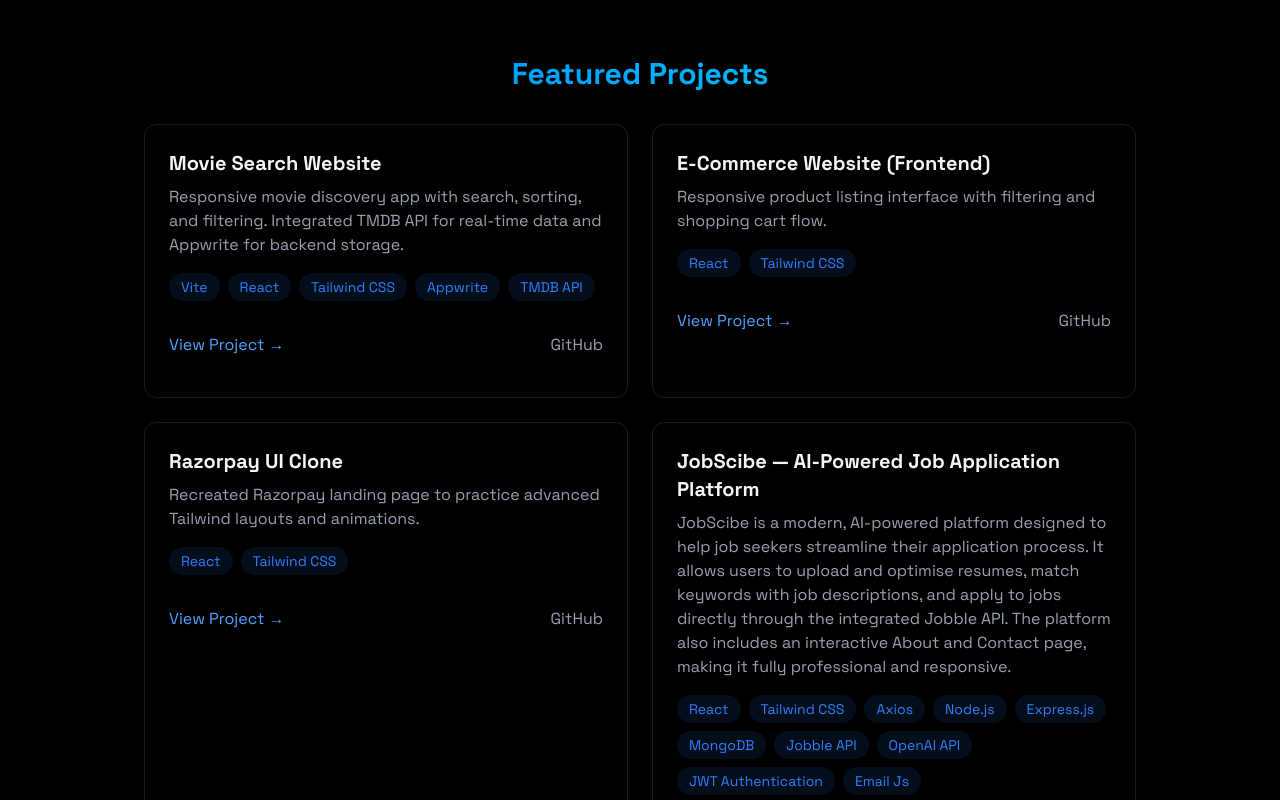
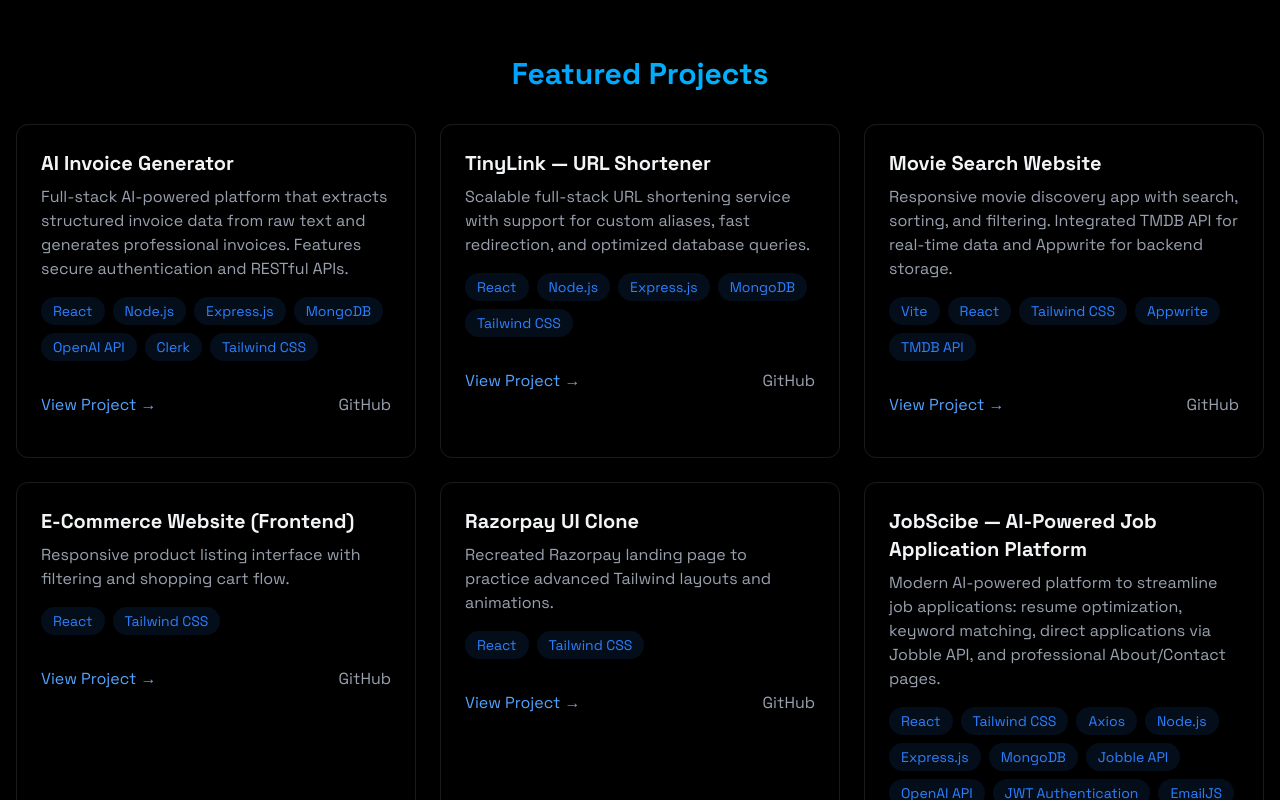
Before and after one commit to amishsheikh/aamish-portfolio, a React (Vite) app: page / in a window 1280 px wide. Shown: the part 2300-3100 px from the top of the page. Built offline with nearby package versions, Linux system fonts and the light colour scheme.

Commit message:
Added the new project

```diff
--- a/src/components/sections/About.jsx
+++ b/src/components/sections/About.jsx
@@ -48,9 +48,9 @@
           <div className="rounded-xl p-8 border-white/10 border hover:-translate-y-1 transition-all">
             <ul className="list-disc list-inside text-gray-300 mb-6 space-y-2">
               <p>
-                Full Stack Developer with 2 years of professional experience in
-                designing and building web applications. Proficient in the MERN
-                stack (MongoDB, Express.js, React.js, Node.js) with strong
+                Full Stack Developer with 2 years + of professional experience
+                in designing and building web applications. Proficient in the
+                MERN stack (MongoDB, Express.js, React.js, Node.js) with strong
                 skills in REST API development, authentication, responsive UI,
                 and deployment on cloud platforms. Adept in Agile methodologies,
                 software development life cycle (SDLC), debugging, performance
--- a/src/components/sections/Projects.jsx
+++ b/src/components/sections/Projects.jsx
@@ -2,7 +2,7 @@
 import { RevealOnScroll } from "../RevealOnScroll";
 
 export const Projects = () => {
-  const [tooltip, setTooltip] = useState({ visible: false, x: 0, y: 0 });
+  const [setTooltip] = useState({ visible: false, x: 0, y: 0 });
 
   return (
     <section
@@ -10,12 +10,105 @@
       className="min-h-screen flex items-center justify-center py-20"
     >
       <RevealOnScroll>
-        <div className="max-w-5xl mx-auto px-4">
+        <div className="max-w-7xl mx-auto px-4">
+          {" "}
+          {/* Increased max-w for more space with 6 projects */}
           <h2 className="text-3xl font-bold mb-8 bg-gradient-to-r from-blue-500 to-cyan-400 bg-clip-text text-transparent text-center">
             Featured Projects
           </h2>
-
-          <div className="grid grid-cols-1 md:grid-cols-2 gap-6">
+          <div className="grid grid-cols-1 md:grid-cols-2 lg:grid-cols-3 gap-6">
+            {" "}
+            {/* Changed to 3 columns on large screens */}
+            {/* AI Invoice Generator - New */}
+            <div className="p-6 rounded-xl border border-white/10 hover:-translate-y-1 hover:border-blue-500/30 hover:shadow-[0_2px_8px_rgba(59,130,246,0.2)] transition">
+              <h3 className="text-xl font-bold mb-2">AI Invoice Generator</h3>
+              <p className="text-gray-400 mb-4">
+                Full-stack AI-powered platform that extracts structured invoice
+                data from raw text and generates professional invoices. Features
+                secure authentication and RESTful APIs.
+              </p>
+              <div className="flex flex-wrap gap-2 mb-4">
+                {[
+                  "React",
+                  "Node.js",
+                  "Express.js",
+                  "MongoDB",
+                  "OpenAI API",
+                  "Clerk",
+                  "Tailwind CSS",
+                ].map((tech) => (
+                  <span
+                    key={tech}
+                    className="bg-blue-500/10 text-blue-500 py-1 px-3 rounded-full text-sm hover:bg-blue-500/20 hover:shadow-[0_2px_8px_rgba(59,130,246,0.1)] transition-all"
+                  >
+                    {tech}
+                  </span>
+                ))}
+              </div>
+              <div className="flex justify-between items-center">
+                <a
+                  href="https://ai-invoice-generator-kz53.vercel.app/"
+                  className="text-blue-400 hover:text-blue-300 transition-colors my-4"
+                  target="_blank"
+                  rel="noreferrer"
+                >
+                  View Project →
+                </a>
+                <a
+                  href="https://github.com/amishsheikh/AI-Invoice-Generator"
+                  className="text-gray-400 hover:text-white transition-colors my-4"
+                  target="_blank"
+                  rel="noreferrer"
+                >
+                  GitHub
+                </a>
+              </div>
+            </div>
+            {/* TinyLink — URL Shortener - New */}
+            <div className="p-6 rounded-xl border border-white/10 hover:-translate-y-1 hover:border-blue-500/30 hover:shadow-[0_2px_8px_rgba(59,130,246,0.2)] transition">
+              <h3 className="text-xl font-bold mb-2">
+                TinyLink — URL Shortener
+              </h3>
+              <p className="text-gray-400 mb-4">
+                Scalable full-stack URL shortening service with support for
+                custom aliases, fast redirection, and optimized database
+                queries.
+              </p>
+              <div className="flex flex-wrap gap-2 mb-4">
+                {[
+                  "React",
+                  "Node.js",
+                  "Express.js",
+                  "MongoDB",
+                  "Tailwind CSS",
+                ].map((tech) => (
+                  <span
+                    key={tech}
+                    className="bg-blue-500/10 text-blue-500 py-1 px-3 rounded-full text-sm hover:bg-blue-500/20 hover:shadow-[0_2px_8px_rgba(59,130,246,0.1)] transition-all"
+                  >
+                    {tech}
+                  </span>
+                ))}
+              </div>
+              <div className="flex justify-between items-center">
+                <a
+                  href="https://aganitha-ai-tiny-link-assignm-git-068dff-amish-sheikhs-projects.vercel.app/"
+                  className="text-blue-400 hover:text-blue-300 transition-colors my-4"
+                  target="_blank"
+                  rel="noreferrer"
+                >
+                  View Project →
+                </a>
+                <a
+                  href="https://github.com/amishsheikh/Aganitha.Ai-TinyLink-Assignment-"
+                  className="text-gray-400 hover:text-white transition-colors my-4"
+                  target="_blank"
+                  rel="noreferrer"
+                >
+                  GitHub
+                </a>
+              </div>
+            </div>
             {/* Movie Search Website */}
             <div
               className="relative p-6 rounded-xl border border-white/10 hover:-translate-y-1 hover:border-blue-500/30 hover:shadow-[0_2px_8px_rgba(59,130,246,0.2)] transition"
@@ -57,7 +150,7 @@
                   View Project →
                 </a>
                 <a
-                  href="https://github.com/amishsheikh/movie-search-website"
+                  href="https://github.com/amishsheikh/movie-web"
                   className="text-gray-400 hover:text-white transition-colors my-4"
                   target="_blank"
                   rel="noreferrer"
@@ -65,21 +158,7 @@
                   GitHub
                 </a>
               </div>
-
-              {/* Floating tooltip */}
-              {tooltip.visible && (
-                <div
-                  className="absolute z-50 px-3 py-1 text-xs text-white bg-black/80 rounded shadow-lg pointer-events-none"
-                  style={{
-                    top: tooltip.y,
-                    left: tooltip.x,
-                  }}
-                >
-                  Please open with VPN to view this website
-                </div>
-              )}
             </div>
-
             {/* E-Commerce Website */}
             <div className="p-6 rounded-xl border border-white/10 hover:-translate-y-1 hover:border-blue-500/30 hover:shadow-[0_2px_8px_rgba(59,130,246,0.2)] transition">
               <h3 className="text-xl font-bold mb-2">
@@ -101,7 +180,7 @@
               </div>
               <div className="flex justify-between items-center">
                 <a
-                  href="https://ecommerce-frontend-demo.netlify.app"
+                  href="https://agent-69465c1c3b87602adcd3c4b7--shoppingshopify.netlify.app/"
                   className="text-blue-400 hover:text-blue-300 transition-colors my-4"
                   target="_blank"
                   rel="noreferrer"
@@ -118,7 +197,6 @@
                 </a>
               </div>
             </div>
-
             {/* Razorpay UI Clone */}
             <div className="p-6 rounded-xl border border-white/10 hover:-translate-y-1 hover:border-blue-500/30 hover:shadow-[0_2px_8px_rgba(59,130,246,0.2)] transition">
               <h3 className="text-xl font-bold mb-2">Razorpay UI Clone</h3>
@@ -155,18 +233,15 @@
                 </a>
               </div>
             </div>
-
+            {/* JobScibe — AI-Powered Job Application Platform */}
             <div className="p-6 rounded-xl border border-white/10 hover:-translate-y-1 hover:border-blue-500/30 hover:shadow-[0_2px_8px_rgba(59,130,246,0.2)] transition">
               <h3 className="text-xl font-bold mb-2">
-                JobScibe — AI-Powered Job Application Platform{" "}
+                JobScibe — AI-Powered Job Application Platform
               </h3>
               <p className="text-gray-400 mb-4">
-                JobScibe is a modern, AI-powered platform designed to help job
-                seekers streamline their application process. It allows users to
-                upload and optimise resumes, match keywords with job
-                descriptions, and apply to jobs directly through the integrated
-                Jobble API. The platform also includes an interactive About and
-                Contact page, making it fully professional and responsive.
+                Modern AI-powered platform to streamline job applications:
+                resume optimization, keyword matching, direct applications via
+                Jobble API, and professional About/Contact pages.
               </p>
               <div className="flex flex-wrap gap-2 mb-4">
                 {[
@@ -179,7 +254,7 @@
                   "Jobble API",
                   "OpenAI API",
                   "JWT Authentication",
-                  "Email Js",
+                  "EmailJS",
                 ].map((tech) => (
                   <span
                     key={tech}
```
